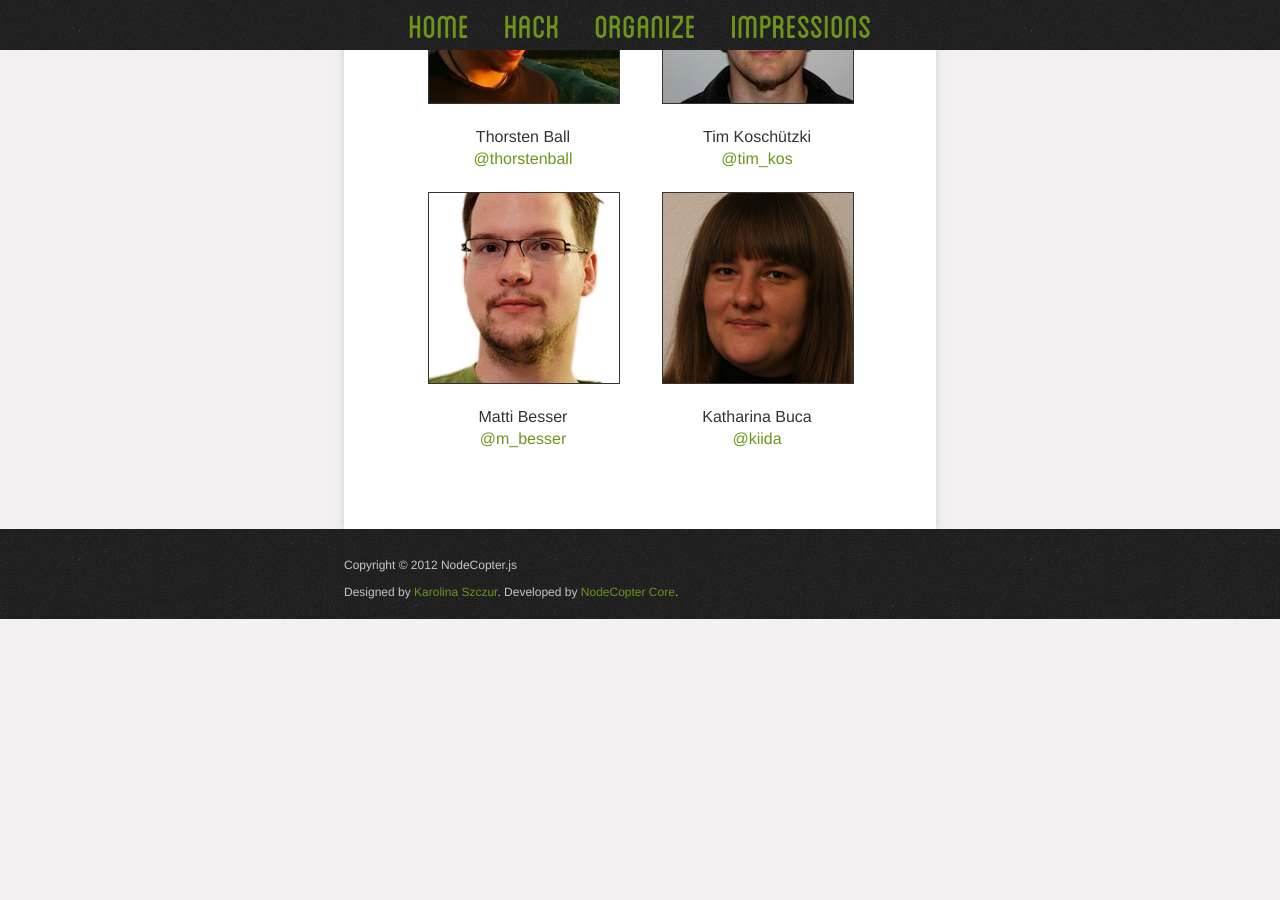
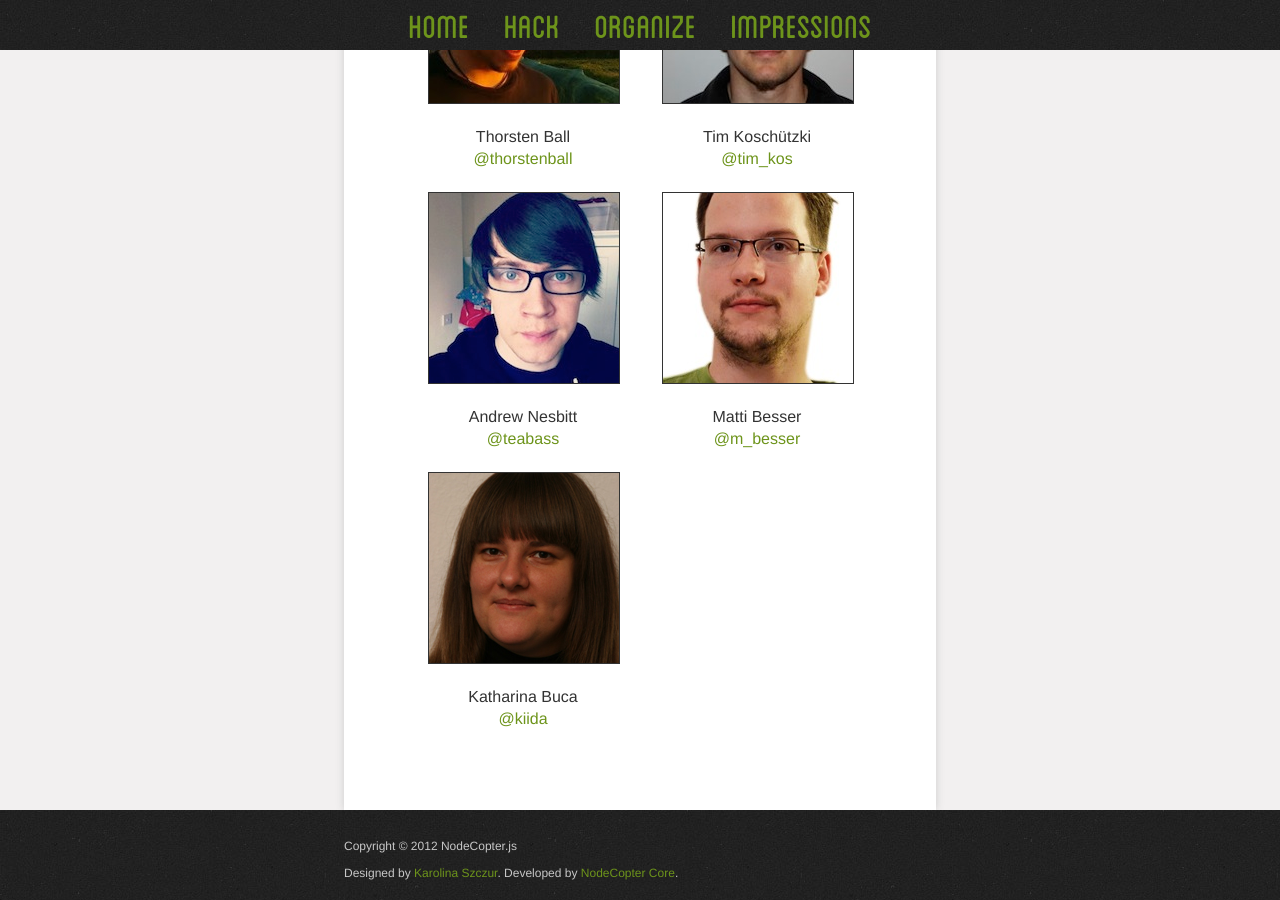
Before and after one commit to nodecopter/nodecopter.com, a Jekyll site: the page built from core.md, in a window 1280 px wide and 900 px high, scrolled down 922 px. Built offline with Jekyll 4.4.1, drawn with Linux system fonts in a browser that asks for light colours; Markdown is read by kramdown in place of the engine named in the settings; before the commit the page ends 1541 px from its top, so only the background shows below that.

Commit message:
Add @andrew to core team

```diff
--- a/core.md
+++ b/core.md
@@ -41,6 +41,13 @@ be contacted at: [core@nodecopter.com](mailto:core@nodecopter.com).
     </p>
   </li>
   <li>
+    <img src="/img/team/andrew_nesbitt.jpg">
+    <p>
+      Andrew Nesbitt<br>
+      <a href="https://twitter.com/teabass">@teabass</a>
+    </p>
+  </li>
+  <li>
     <img src="/img/team/matti_besser.jpg">
     <p>
       Matti Besser<br>
```
